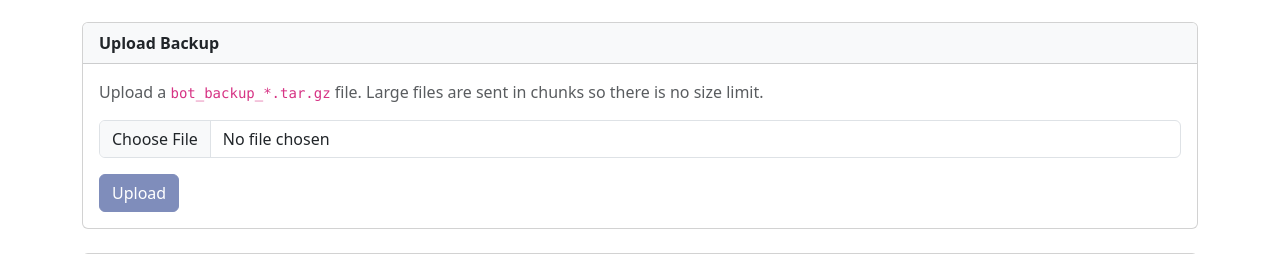
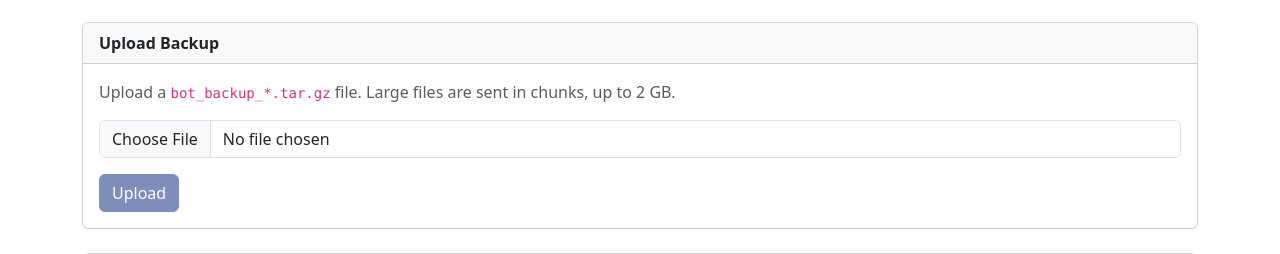
Before and after one commit to phoen-ix/bank-of-tina, a Flask app: page /settings in a window 1280 px wide, after a click on "Backup". Shown: the part 316-570 px from the top of the page. Run offline with Flask 3, Linux system fonts and the light colour scheme; parts of the project's set-up code (start-up, migrations or seed data) failed here and were passed over; some libraries are stand-ins or nearby versions.

Commit message:
State the 2 GB upload cap on the backup card
The Upload Backup card promised "no size limit", but the server takes at
most 400 chunks of 5 MB. The catalog refresh also updates stale
source-line references.

Co-Authored-By: Claude Opus 5.5 <noreply@anthropic.com>

```diff
--- a/app/templates/settings.html
+++ b/app/templates/settings.html
@@ -880,7 +880,7 @@
             </div>
             <div class="card-body">
                 <p class="text-muted mb-3">
-                    {{ _('Upload a <code>bot_backup_*.tar.gz</code> file. Large files are sent in chunks so there is no size limit.') }}
+                    {{ _('Upload a <code>bot_backup_*.tar.gz</code> file. Large files are sent in chunks, up to 2 GB.') }}
                 </p>
 
                 <div class="mb-3">
```
Also changed, not shown: tests/test_i18n.py (+14 -0 lines), app/translations/de/LC_MESSAGES/messages.po, app/translations/en/LC_MESSAGES/messages.po, 3 other files.
